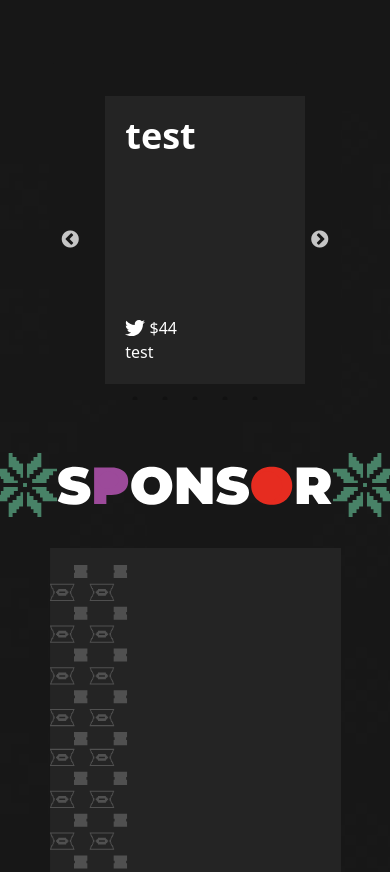
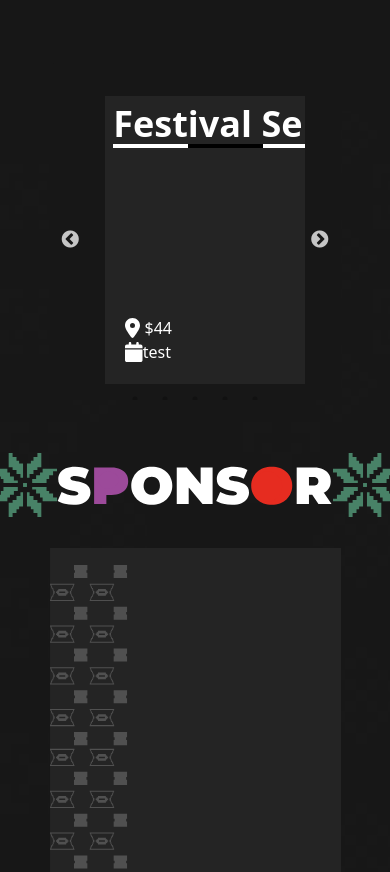
Before and after one commit to Bravonoid/fgm-22, a React (Create React App) app: page / in a window 390 px wide. Shown: the part 2176-3048 px from the top of the page. Built offline with nearby package versions, Linux system fonts and the light colour scheme.

Commit message:
fixForSliderdata and data timeline

```diff
--- a/src/assets/data/home/dataTimeline.js
+++ b/src/assets/data/home/dataTimeline.js
@@ -1,21 +1,21 @@
 export const DatadigitalBestSeller =[
     {
         id : 1,
-        title: "test",
+        title: "Festival Seni",
         price: "$44",
         category :"test",
         linkImg:"https://firebasestorage.googleapis.com/v0/b/nesco-2022.appspot.com/o/Abstract-Design-Wallpaper-49_1644816088952_1646574379232_1651147566626.jpg?alt=media&token=3de621f9-818c-4014-872c-9d5f7bf0b12c"
     },
     {
         id : 2,
-        title: "test",
+        title: "Pasar Rakyat",
         price: "$44",
         category :"test",
         linkImg:"https://firebasestorage.googleapis.com/v0/b/nesco-2022.appspot.com/o/Abstract-Design-Wallpaper-49_1644816088952_1646574379232_1651147566626.jpg?alt=media&token=3de621f9-818c-4014-872c-9d5f7bf0b12c"
     },
     {
         id : 3,
-        title: "test",
+        title: "Teater",
         price: "$44",
         category :"test",
         linkImg:"https://firebasestorage.googleapis.com/v0/b/nesco-2022.appspot.com/o/Abstract-Design-Wallpaper-49_1644816088952_1646574379232_1651147566626.jpg?alt=media&token=3de621f9-818c-4014-872c-9d5f7bf0b12c"
--- a/src/components/home/slider.js
+++ b/src/components/home/slider.js
@@ -7,6 +7,7 @@
 
 import { faDiscord, faFacebook, faFacebookSquare, faInstagram, faInstagramSquare,
     faLine, faLinkedin, faSteam, faTiktok, faTwitter, faTwitterSquare, faUssunnah, faWhatsapp, faYoutube, faGmail } from '@fortawesome/free-brands-svg-icons';
+import{faLocationDot, faCalendar} from '@fortawesome/free-solid-svg-icons';
 
 
 const Sllider = () => {
@@ -86,13 +87,21 @@
     <div className='card text-white mx-5'>
         <div className='card-top justify-center items-center '>
             <div className='bg-[#242424] justify-between flex-col flex items-start text-left mx-auto h-72 w-72'>
-                <h1 className='text-4xl my-5 mx-5 font-bold  '>
+                <h1 className='text-4xl my-2 mx-2 font-bold  '>
                     {item.title}
+                    <ul className='top-0  relative flex  h-1 w-full'>
+                      <li className=' bg-white w-1/3'></li>
+                      <li className=' bg-black w-1/3'></li>
+
+                      <li className=' bg-white w-1/3'></li>
+
+                    </ul>
                 </h1>
+
                 <div className='relative my-5 mx-5 '>
 
-                <h3> <FontAwesomeIcon icon={faTwitter} size='2x' color='white' className='h-5 lg:h-6 hover:text-yellow-500  transition-all'></FontAwesomeIcon>  {item.price}</h3>
-                <p>{item.category}</p>
+                <h3> <FontAwesomeIcon icon={faLocationDot} size='2x' color='white' className='h-5 lg:h-6 hover:text-yellow-500  transition-all'></FontAwesomeIcon>  {item.price}</h3>
+                <p><FontAwesomeIcon icon={faCalendar} size='2x' color='white' className='h-5 lg:h-6 hover:text-yellow-500  transition-all'></FontAwesomeIcon>{item.category}</p>
                 </div>
 
                 </div>
```
